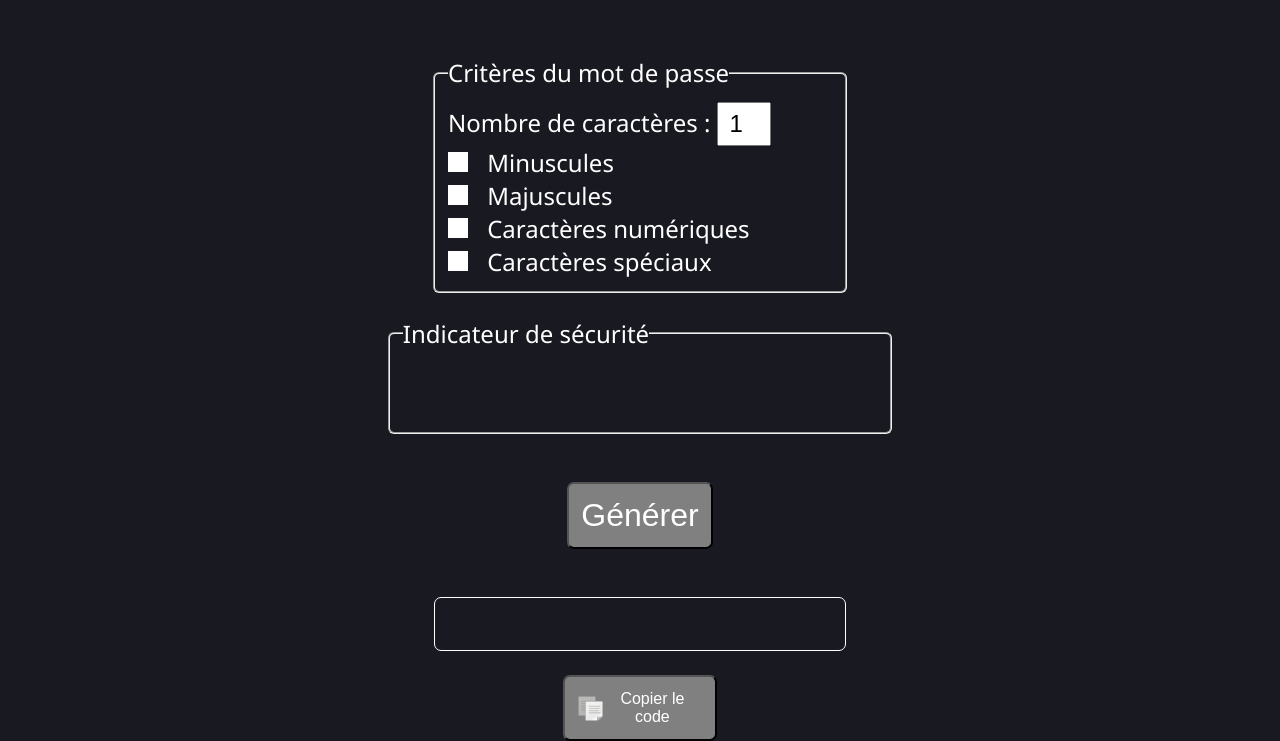
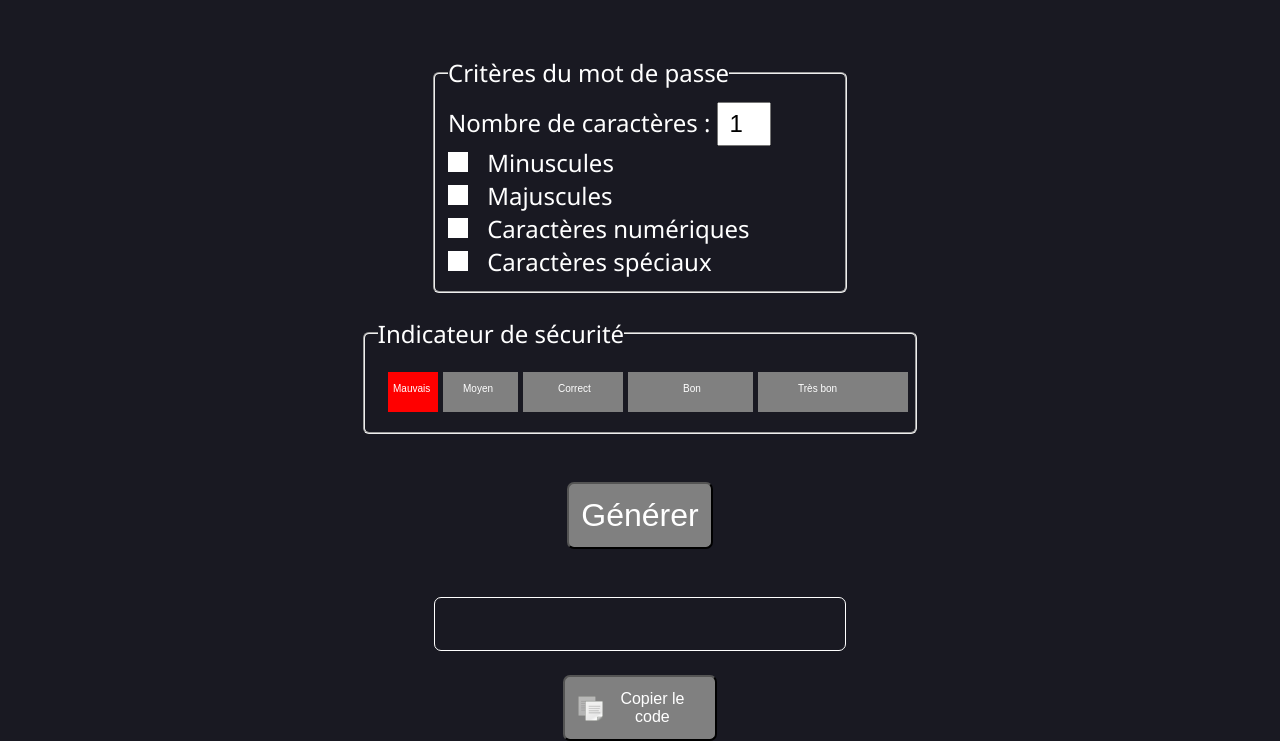
Before and after one commit to Suhiru/simple-password-generator, a plain HTML site: page index.html in a window 1280 px wide. Both pictures are taken after a click on the button "Générer". Shown: the part 80-821 px from the top of the page. Drawn offline with Linux system fonts and the light colour scheme.

Commit message:
last commit
last commit

```diff
--- a/index.html
+++ b/index.html
@@ -86,7 +86,7 @@
       <fieldset>
         <legend>Indicateur de sécurité</legend>
         <span id="indicateur">
-          <canvas id="canvas" width="500px" height="50px"></canvas>
+          <canvas id="canvas" width="550px" height="50px"></canvas>
         </span>
       </fieldset>
 
--- a/script.js
+++ b/script.js
@@ -24,6 +24,7 @@ window.onload = init;
 function init() {
   btn_generation.addEventListener('click', main);
   btn_copy.addEventListener('click', copy);
+  step0();
 }
 
 const main = () => {
@@ -190,11 +191,66 @@ const generatePassword = (
   }
 
   field_password.textContent = password;
-  checkSrength(password);
+  checkStrength(password);
 };
 
-const checkSrength = (password) => {
+const checkStrength = (password) => {
   console.log(password);
+
+  const totalCharacterValue =
+    hasLowerCase(password) +
+    hasUpperCase(password) +
+    hasNumbers(password) +
+    hasScpecialC(password);
+
+  console.log(totalCharacterValue);
+  console.log(password.length);
+  const passwordStrength = totalCharacterValue ** password.length;
+  console.log(passwordStrength);
+  if (passwordStrength <= 8503056) {
+    console.log('step 1');
+    step1();
+  } else if (passwordStrength > 8503056 && passwordStrength <= 62523502209) {
+    console.log('step 2');
+    step2();
+  } else if (
+    passwordStrength > 62523502209 &&
+    passwordStrength <= 1235736291547681
+  ) {
+    console.log('step 3');
+    step3();
+  } else if (
+    passwordStrength > 1235736291547681 &&
+    BigInt(passwordStrength) < BigInt(7326680472586201000n)
+  ) {
+    console.log('step 4');
+    step4();
+  } else if (passwordStrength > 7326680472586201000n) {
+    step5();
+    console.log('step 5');
+  }
+};
+
+const hasLowerCase = (password) => {
+  const lowercaseRegex = /[a-z]+/g;
+  const result = lowercaseRegex.test(password) ? 26 : 0;
+  return result;
+};
+
+const hasUpperCase = (password) => {
+  const uppercaseRegex = /[A-Z]+/g;
+  const result = uppercaseRegex.test(password) ? 26 : 0;
+  return result;
+};
+const hasNumbers = (password) => {
+  const numbersRegex = /[0-9]+/g;
+  const result = numbersRegex.test(password) ? 10 : 0;
+  return result;
+};
+const hasScpecialC = (password) => {
+  const specialCharsRegex = /[^a-zA-Z0-9]+/g;
+  const result = specialCharsRegex.test(password) ? 15 : 0;
+  return result;
 };
 
 const copy = () => {
```
